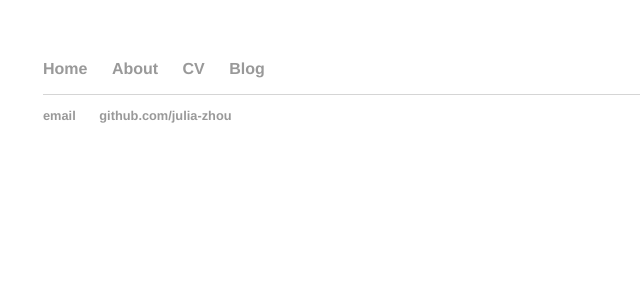
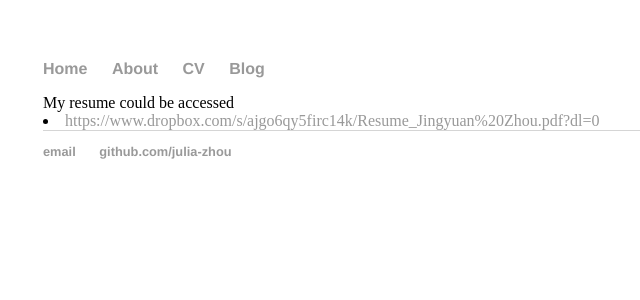
Before and after one commit to julia-zhou/julia-zhou.github.io, a Jekyll site: the page built from resume/index.html, in a window 1280 px wide. Shown: the top 300 px of the page, without its empty margins (149-789 px from the left). Built offline with Jekyll 4.4.1, drawn with Linux system fonts in a browser that asks for light colours.

Commit message:
Update index.html

```diff
--- a/resume/index.html
+++ b/resume/index.html
@@ -2,3 +2,4 @@
 layout: default
 title: Resume
 ---
+My resume could be accessed <li><a href="here">https://www.dropbox.com/s/ajgo6qy5firc14k/Resume_Jingyuan%20Zhou.pdf?dl=0</a></li>
```
